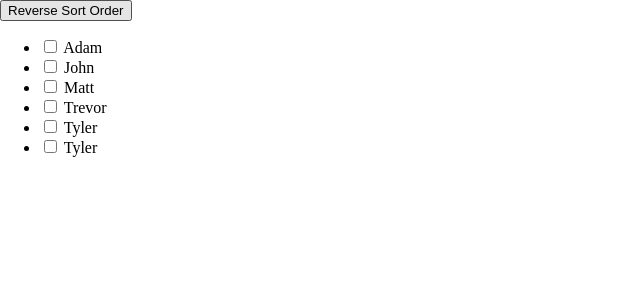
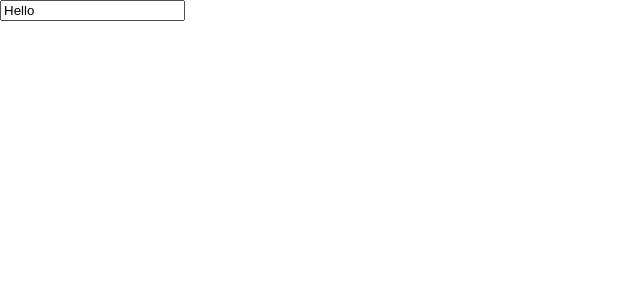
Before and after one commit to wkylin/react-hooks, a React (Create React App) app: page / in a window 1280 px wide. Shown: the top 300 px of the page, without its empty margins (0-640 px from the left). Built offline with nearby package versions, Linux system fonts and the light colour scheme.

Commit message:
forward ref

```diff
--- a/jsconfig.json
+++ b/jsconfig.json
@@ -2,6 +2,7 @@
   "compilerOptions": {
     "module": "commonjs",
     "target": "es6",
+    "baseUrl": "src"
   },
   "include": ["src/**/*"],
   "exclude": ["node_modules"]
--- a/src/App.js
+++ b/src/App.js
@@ -2,18 +2,22 @@
  * @Author: wkylin.w
  * @Date: 2020-08-02 11:34:05
  * @Last Modified by: wkylin.w
- * @Last Modified time: 2020-09-13 12:10:34
+ * @Last Modified time: 2020-09-13 17:47:45
  */
 import './App.css'
 
 import React from 'react'
+
+// import ForwardRefParent from './components/forwardRef/ForwardRefParent'
+import FancyInputParent from 'components/forwardRef/FancyInput'
+
 // import UseForwardRef from './components/useRef/forwardRef'
 // import ContextStateProviderDemo from './components/useState/useContextStateIndex'
 // import CorrectCodePart1 from './components/useEffect/corretCodePart1'
 // import CorrectCodePart2 from './components/useEffect/corretCodePart2'
 // import CorrectCodePart3 from './components/useEffect/correctCodePart3'
 // import UseContextReducerDemo from './components/useContextReducer/UseContextReducerDemo'
-import { ReverseSort } from './components/reverseSort/ReverseSort'
+// import { ReverseSort } from './components/reverseSort/ReverseSort'
 
 // import MoviesList from './components/langContext/MoviesList'
 // import UseRefApp from './components/useRef/UseRefApp'
@@ -81,7 +85,9 @@ function App() {
 
   return (
     <>
-      <ReverseSort />
+      <FancyInputParent />
+      {/* <ForwardRefParent /> */}
+      {/* <ReverseSort /> */}
       {/* <UseContextReducerDemo /> */}
       {/* <CorrectCodePart3 /> */}
       {/* <CorrectCodePart2/> */}
--- /dev/null
+++ b/src/components/forwardRef/FancyInput.js
@@ -0,0 +1,33 @@
+import React, {
+  useRef,
+  forwardRef,
+  useEffect,
+  useImperativeHandle,
+} from 'react'
+
+function FancyInput(props, ref) {
+  const inputRef = useRef()
+  useImperativeHandle(ref, () => ({
+    focus: () => {
+      inputRef.current.value = 'Hello'
+    },
+  }))
+  return <input ref={inputRef} />
+}
+
+const FancyInputCom = forwardRef(FancyInput)
+
+const FancyInputParent = () => {
+  let ref = useRef(null)
+  useEffect(() => {
+    console.log(ref)
+    ref.current.focus()
+  })
+  return (
+    <>
+      <FancyInputCom ref={ref} />
+    </>
+  )
+}
+
+export default FancyInputParent
--- a/src/components/forwardRef/ForwardRef.js
+++ b/src/components/forwardRef/ForwardRefParent.js
@@ -2,7 +2,7 @@
  * @Author: wkylin.w
  * @Date: 2020-08-08 18:48:04
  * @Last Modified by: wkylin.w
- * @Last Modified time: 2020-09-05 16:41:04
+ * @Last Modified time: 2020-09-13 17:22:32
  */
 
 //  Call Child Method from Parent
@@ -20,7 +20,7 @@ const ForwardRefFn = (props, ref) => {
 }
 const Child = forwardRef(ForwardRefFn)
 
-const Parent = () => {
+const ForwardRefParent = () => {
   const childRef = useRef()
   return (
     <div>
@@ -30,7 +30,7 @@ const Parent = () => {
   )
 }
 
-export default Parent
+export default ForwardRefParent
 
 //const { Component } = React;
 // class Parent extends Component {
```
